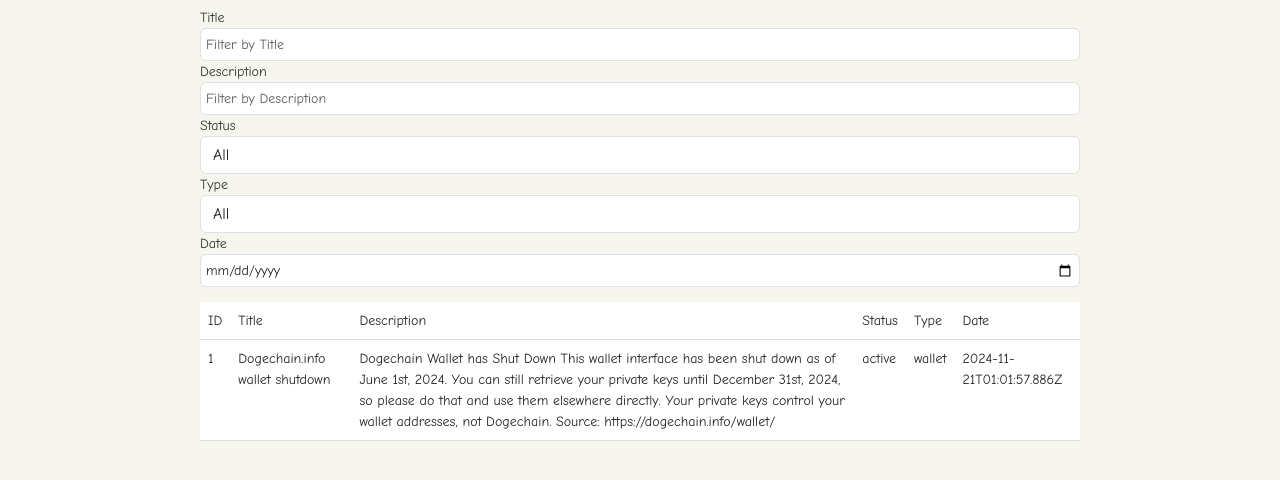
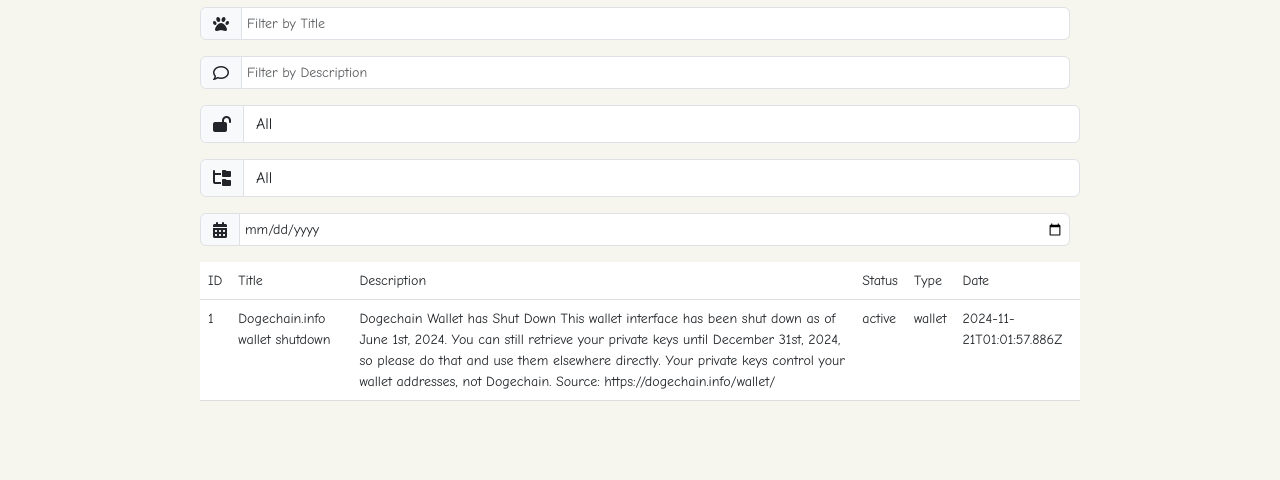
Before and after one commit to qlpqlp/DogeAlerts, a plain HTML site: page index.html in a window 1280 px wide. Shown: the part 54-534 px from the top of the page. Drawn offline with nearby package versions, Linux system fonts and the light colour scheme.

Commit message:
Changed inputs

```diff
--- a/index.html
+++ b/index.html
@@ -27,33 +27,45 @@
     </header>
     <div class="container">
         <div class="filters">
-            <label for="filter-title">Title</label>
+
+            <div class="input-group mb-3">
+                <span class="input-group-text"><i class="fa-solid fa-paw"></i></span>
                 <input type="text" class="form-control" id="filter-title" placeholder="Filter by Title">
+            </div>
 
-            <label for="filter-description">Description</label>
+            <div class="input-group mb-3">
+                <span class="input-group-text"><i class="fa-regular fa-comment"></i></span>
                 <input type="text" class="form-control" id="filter-description" placeholder="Filter by Description">
+            </div>
 
-            <label for="filter-status">Status</label>
+            <div class="input-group mb-3">
+                <span class="input-group-text"><i class="fa-solid fa-lock-open"></i></span>
                 <select class="form-control" id="filter-status">
                     <option value="">All</option>
-                <option value="Active">Active</option>
-                <option value="Closed">Closed</option>
+                    <option value="active">Active</option>
+                    <option value="closed">Closed</option>
                 </select>
+            </div>
 
-            <label for="filter-type">Type</label>
+            <div class="input-group mb-3">
+                <span class="input-group-text"><i class="fa-solid fa-folder-tree"></i></span>
                 <select class="form-control" id="filter-type">
                     <option value="">All</option>
-                <option value="Scam">Scam</option>
-                <option value="Warning">Warning</option>
-                <option value="Exchange">Exchange</option>
-                <option value="Wallet">Wallet</option>
-                <option value="Blockchain">Blockchain</option>
-                <option value="Project">Project</option>
-                <option value="Community">Community</option>
+                    <option value="scam">Scam</option>
+                    <option value="warning">Warning</option>
+                    <option value="exchange">Exchange</option>
+                    <option value="wallet">Wallet</option>
+                    <option value="blockchain">Blockchain</option>
+                    <option value="project">Project</option>
+                    <option value="community">Community</option>
                 </select>
+            </div>
 
-            <label for="filter-date">Date</label>
+            <div class="input-group mb-3">
+                <span class="input-group-text"><i class="fa-solid fa-calendar-days"></i></span>
                 <input class="form-control" type="date" id="filter-date">
+            </div>
+
         </div>
         <table class="table">
             <thead>
```
Lines whose indentation alone changed are shown as unchanged.
